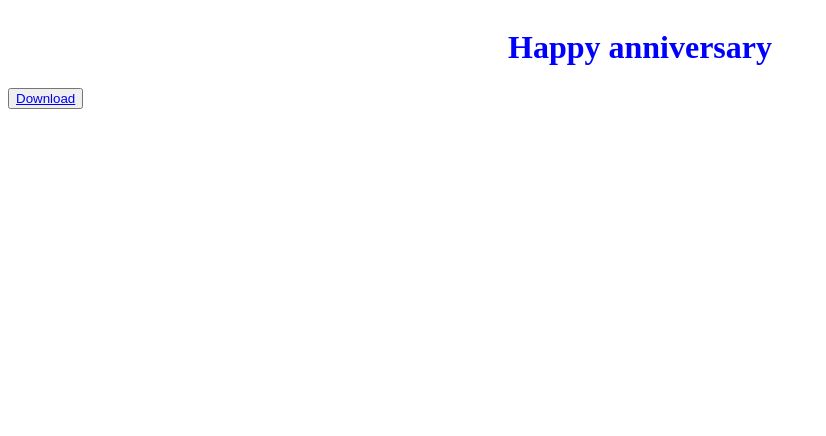
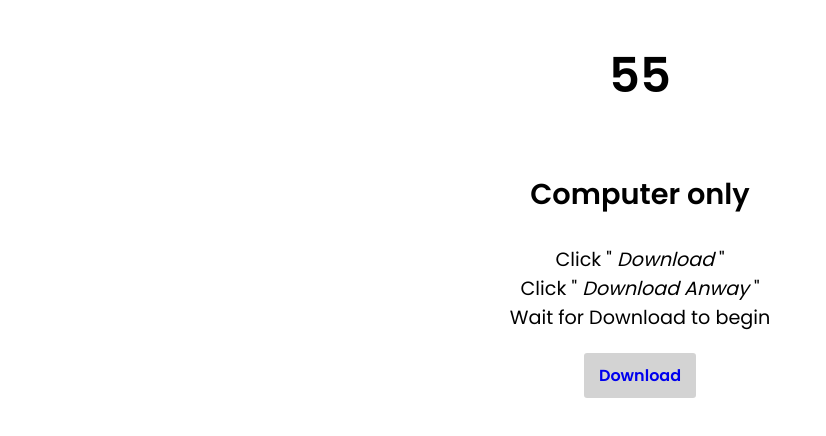
Before and after one commit to dnyiskn/anniversary, a React (Create React App) app: page / in a window 1280 px wide. Shown: the top 436 px of the page, without its empty margins (0-826 px from the left). Built offline with nearby package versions, Linux system fonts and the light colour scheme.

Commit message:
styled page

```diff
--- a/src/App.css
+++ b/src/App.css
@@ -1,9 +1,54 @@
+@import url("https://fonts.googleapis.com/css2?family=Poppins:wght@400;600&display=swap");
 h1 {
-  color: blue;
+  font-family: "Poppins", sans-serif;
+  font-size: 3em;
+}
+
+h2 {
+  margin-top: 1em;
+  margin-bottom: 1em;
 }
 
 .container {
   display: flex;
+  flex-direction: column;
+  text-align: center;
+  margin: auto;
   justify-content: center;
   width: 100%;
+}
+
+ul {
+  list-style: none;
+  padding: 0;
+  font-family: "Poppins", sans-serif;
+  font-size: 1.2em;
+}
+
+button {
+  align-self: center;
+  max-width: 50%;
+  background-color: #d3d3d3;
+  border-radius: 5px;
+  border: solid 2px white;
+  padding: 10px 15px;
+  font-weight: 600;
+}
+
+button:hover {
+  background-color: green;
+}
+
+a {
+  font-family: "Poppins", sans-serif;
+  text-decoration: none;
+  font-size: 1.2em;
+}
+
+a:visited {
+  color: black;
+}
+
+a:hover {
+  color: white;
 }/*# sourceMappingURL=App.css.map */
--- a/src/App.js
+++ b/src/App.js
@@ -1,14 +1,22 @@
 import './App.css';
-
+import rings from './rings.jpg';
 function App() {
   return (
     <div className="App">
       <div className="container">
-        <h1>Happy anniversary</h1>
+        <h1>55</h1>
+
+        <div>
+          <ul className='instructions'><li><h2>Computer only</h2></li>
+          <li>Click " <em>Download</em> "</li>
+          <li>Click " <em>Download Anway</em> "</li>
+          <li>Wait for Download to begin</li></ul>
+        </div>
+        <button>
+          <a href="https://drive.google.com/uc?export=download&id=1fDiK41VicGfSCYS_eAj_muuGhDvLhgeh" download="anniversary">Download</a>
+        </button>
       </div>
-      <button>
-      <a href="https://drive.google.com/uc?export=download&id=1fDiK41VicGfSCYS_eAj_muuGhDvLhgeh" download="anniversary">Download</a>
-      </button>
+
     </div>
   );
 }
--- a/src/App.scss
+++ b/src/App.scss
@@ -1,8 +1,49 @@
+@import url('https://fonts.googleapis.com/css2?family=Poppins:wght@400;600&display=swap');
+
 h1{
-color: blue;
+font-family: 'Poppins', sans-serif;
+font-size: 3em;
+}
+h2{
+    margin-top:1em;
+   margin-bottom:1em;
 }
 .container{
     display: flex;
+    flex-direction: column;
+    text-align: center;
+    margin: auto;
     justify-content: center;
     width:100%;
 }
+ul{
+    list-style: none;
+    padding: 0;
+    font-family: 'Poppins', sans-serif;
+    font-size: 1.2em;
+}
+button{
+    align-self: center;
+    max-width: 50%;
+    background-color: #d3d3d3;
+    border-radius: 5px;
+    border: solid 2px white;
+    padding: 10px 15px;
+    font-weight: 600;
+}
+button:hover{
+    background-color: green;
+
+
+}
+a {
+    font-family: 'Poppins', sans-serif;
+    text-decoration: none;
+    font-size: 1.2em;
+}
+a:visited{
+    color: black;
+}
+a:hover{
+    color:white;
+}
```
Also changed, not shown: 1 other file (tests, documents, lock files or other folders).
